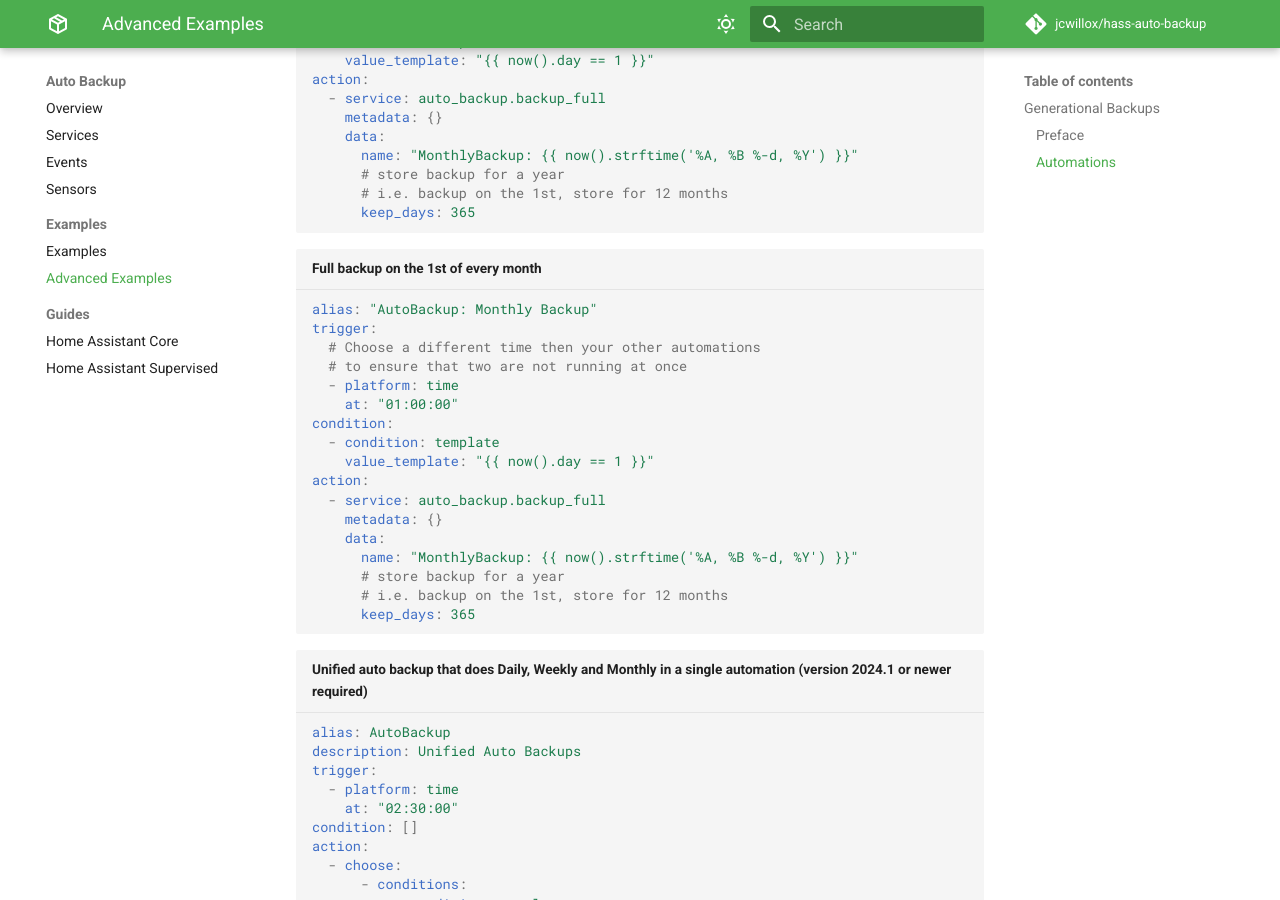
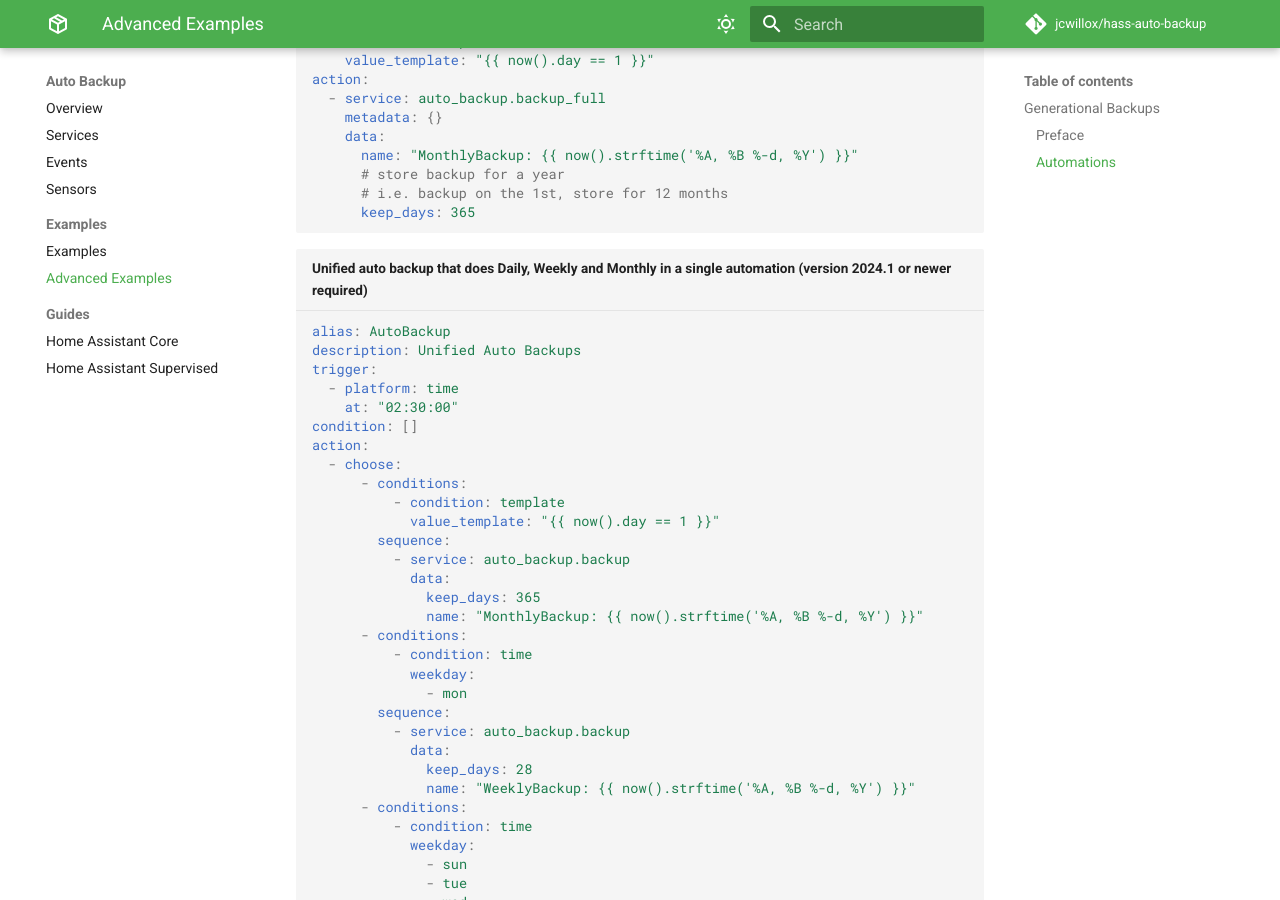
Before and after one commit to jcwillox/hass-auto-backup, an MkDocs documentation site: the page built from docs/advanced-examples.md, in a window 1280 px wide and 900 px high, scrolled down 2638 px. Built offline with MkDocs 1.6.1 and Material for MkDocs 9.7.7, drawn with Linux system fonts in a browser that asks for light colours; emoji names are drawn with the system emoji font; comment, search, counter and statistics services are not loaded.

Commit message:
Removed duplicate example.

````diff
--- a/docs/advanced-examples.md
+++ b/docs/advanced-examples.md
@@ -112,26 +112,6 @@ action:
       keep_days: 365
 ```
 
-```yaml title="Full backup on the 1st of every month"
-alias: "AutoBackup: Monthly Backup"
-trigger:
-  # Choose a different time then your other automations
-  # to ensure that two are not running at once
-  - platform: time
-    at: "01:00:00"
-condition:
-  - condition: template
-    value_template: "{{ now().day == 1 }}"
-action:
-  - service: auto_backup.backup_full
-    metadata: {}
-    data:
-      name: "MonthlyBackup: {{ now().strftime('%A, %B %-d, %Y') }}"
-      # store backup for a year
-      # i.e. backup on the 1st, store for 12 months
-      keep_days: 365
-```
-
 ```yaml title="Unified auto backup that does Daily, Weekly and Monthly in a single automation (version 2024.1 or newer required)"
 alias: AutoBackup
 description: Unified Auto Backups
````
